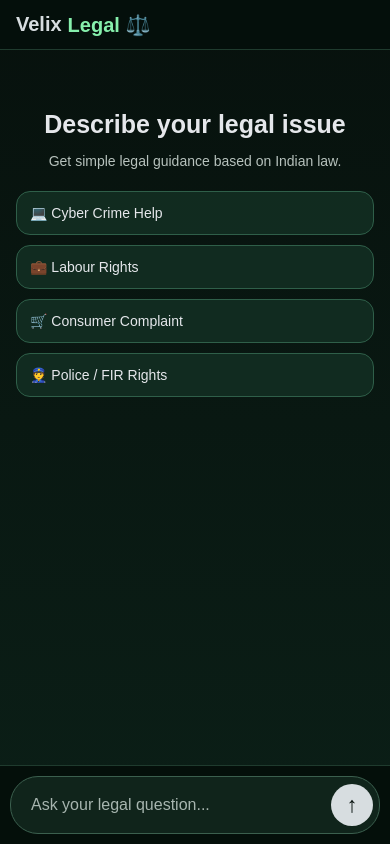
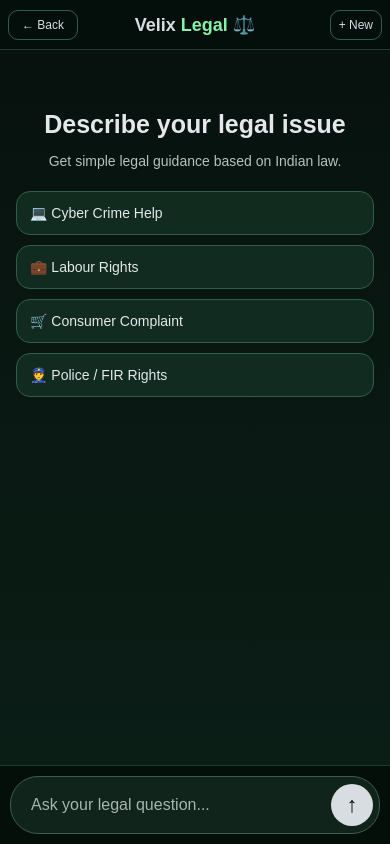
Before and after one commit to najibula001/ai-chatbot-project, a plain HTML site: page frontend/index.html in a window 390 px wide. Drawn offline with Linux system fonts and the light colour scheme.

Commit message:
Added back and new chat navigation to Velix Legal

```diff
--- a/frontend/index.html
+++ b/frontend/index.html
@@ -34,19 +34,41 @@
         .header {
             height: 58px;
             flex-shrink: 0;
-            display: flex;
+            display: grid;
+            grid-template-columns: 90px 1fr 90px;
             align-items: center;
-            justify-content: center;
             border-bottom: 1px solid #1f3b2e;
+            background: rgba(5, 15, 11, 0.95);
+            color: #d7dde0;
+            padding: 0 12px;
+        }
+
+        .header-title {
+            text-align: center;
             font-size: 21px;
             font-weight: bold;
-            background: rgba(5, 15, 11, 0.95);
-            color: #d7dde0;
         }
 
-        .header span {
+        .header-title span {
             color: #86efac;
-            margin-left: 6px;
+        }
+
+        .nav-btn {
+            background: transparent;
+            border: 1px solid #2f5f49;
+            color: #d7dde0;
+            border-radius: 10px;
+            padding: 8px 10px;
+            cursor: pointer;
+            font-size: 14px;
+        }
+
+        .nav-btn:hover {
+            background: #163d2d;
+        }
+
+        .right-btn {
+            justify-self: end;
         }
 
         .chat-box {
@@ -200,9 +222,17 @@
         @media (max-width: 768px) {
             .header {
                 height: 50px;
-                justify-content: flex-start;
-                padding-left: 16px;
-                font-size: 20px;
+                grid-template-columns: 70px 1fr 70px;
+                padding: 0 8px;
+            }
+
+            .header-title {
+                font-size: 18px;
+            }
+
+            .nav-btn {
+                font-size: 12px;
+                padding: 7px 8px;
             }
 
             .chat-box {
@@ -259,7 +289,11 @@
 
 <div class="app">
 
-    <div class="header">Velix <span>Legal ⚖️</span></div>
+    <div class="header">
+        <button class="nav-btn" onclick="goBack()">← Back</button>
+        <div class="header-title">Velix <span>Legal ⚖️</span></div>
+        <button class="nav-btn right-btn" onclick="newChat()">+ New</button>
+    </div>
 
     <div id="chatBox" class="chat-box">
         <div class="chat-inner" id="chatInner">
@@ -297,6 +331,8 @@ const chatBox = document.getElementById("chatBox");
 const chatInner = document.getElementById("chatInner");
 const sendBtn = document.getElementById("sendBtn");
 
+const BACKEND_URL = "https://ai-chatbot-project-1ku7.onrender.com";
+
 sendBtn.addEventListener("pointerdown", function(event) {
     event.preventDefault();
 });
@@ -309,6 +345,43 @@ input.addEventListener("keydown", function(event) {
         sendMessage();
     }
 });
+
+function homeScreen() {
+    chatInner.innerHTML = `
+        <div class="welcome" id="welcomeBox">
+            <h1>Describe your legal issue</h1>
+            <p>Get simple legal guidance based on Indian law.</p>
+
+            <div class="quick-actions">
+                <button class="quick-btn" onclick="quickMessage('I was cheated in an online payment. What legal steps can I take in India?')">💻 Cyber Crime Help</button>
+                <button class="quick-btn" onclick="quickMessage('My employer has not paid my salary. What can I do legally in India?')">💼 Labour Rights</button>
+                <button class="quick-btn" onclick="quickMessage('A shop sold me a defective product. How can I file a consumer complaint?')">🛒 Consumer Complaint</button>
+                <button class="quick-btn" onclick="quickMessage('What should I do if police refuse to file my FIR?')">👮 Police / FIR Rights</button>
+            </div>
+        </div>
+    `;
+    input.value = "";
+    scrollToBottom();
+}
+
+async function resetBackendMemory() {
+    try {
+        await fetch(`${BACKEND_URL}/reset`, {
+            method: "POST"
+        });
+    } catch (error) {
+        console.log("Could not reset backend memory");
+    }
+}
+
+async function goBack() {
+    homeScreen();
+}
+
+async function newChat() {
+    await resetBackendMemory();
+    homeScreen();
+}
 
 function quickMessage(text) {
     input.value = text;
@@ -361,7 +434,7 @@ async function sendMessage() {
     scrollToBottom();
 
     try {
-        const response = await fetch("https://ai-chatbot-project-1ku7.onrender.com/chat", {
+        const response = await fetch(`${BACKEND_URL}/chat`, {
             method: "POST",
             headers: {
                 "Content-Type": "application/json"
```
Also changed, not shown: backend/server.js (+16 -6 lines).
